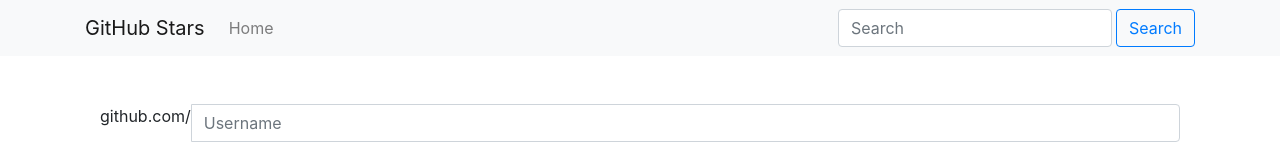
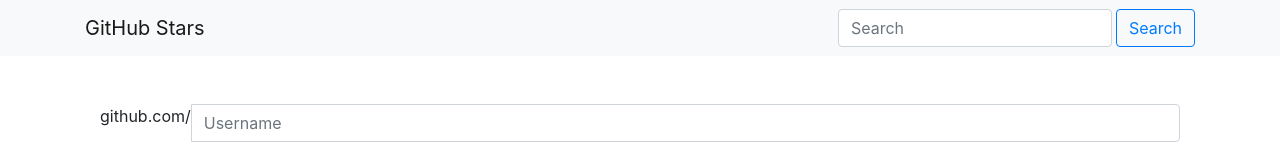
Before and after one commit to rnataoliveira/challenge, a React app in the folder resolution/: page / in a window 1280 px wide. Shown: the top 148 px of the page. Built offline with nearby package versions, Linux system fonts and the light colour scheme.

Commit message:
Adding link to brand, redirect to index

```diff
--- a/resolution/src/components/NavBar.js
+++ b/resolution/src/components/NavBar.js
@@ -1,4 +1,5 @@
 import React from 'react';
+import { Link } from 'react-router-dom'
 
 import Search from './Search';
 
@@ -8,16 +9,15 @@
             <div>
                 <nav className="navbar navbar-expand-lg navbar-light bg-light">
                     <div className="container">
-                        <a className="navbar-brand" href="#">GitHub Stars</a>
+                        <Link to="/">
+                            <a className="navbar-brand" href="#">GitHub Stars</a>
+                        </Link>
                         <button className="navbar-toggler" type="button" data-toggle="collapse" data-target="#navbarSupportedContent" aria-controls="navbarSupportedContent" aria-expanded="false" aria-label="Toggle navigation">
                             <span className="navbar-toggler-icon"></span>
                         </button>
 
                         <div className="collapse navbar-collapse" id="navbarSupportedContent">
                             <ul className="navbar-nav mr-auto">
-                                <li className="nav-item">
-                                    <a className="nav-link" href="#">Home</a>
-                                </li>
                             </ul>
                             <Search />
                         </div>
```
